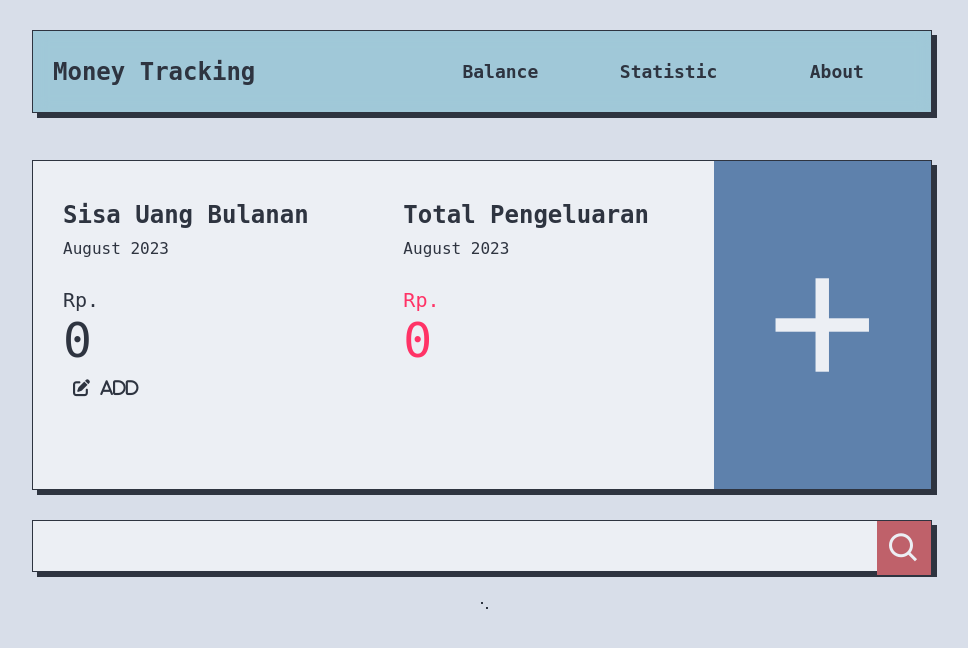
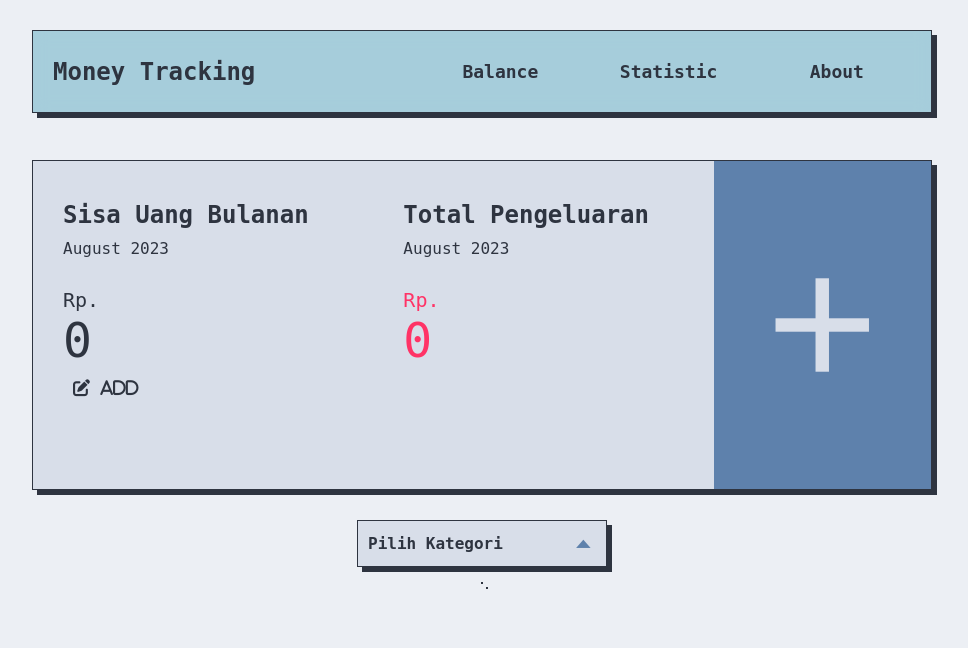
Before and after one commit to eri-purniawan/Money-Tracking-App, a PHP site: page / in a window 1280 px wide. Shown: the top 648 px of the page, without its empty margins (158-1126 px from the left). Run offline with PHP 8.4, Linux system fonts and the light colour scheme; data comes from the database, SQL or seed files in the repository; some libraries are stand-ins or nearby versions; some web fonts are replaced.

Commit message:
add search filter

```diff
--- a/ajax/data.php
+++ b/ajax/data.php
@@ -12,32 +12,16 @@ $jum_hal = ceil($tot_data / $jum_data);
 $hal_aktif = (isset($_POST['page']) ? $_POST['page'] : 1);
 $awal_data = ($jum_data * $hal_aktif) - $jum_data;
 
-//konfiurasi link
+$date_row = $db->query("SELECT DISTINCT tgl FROM $table_name WHERE pengeluaran IS NOT NULL ORDER BY tgl DESC LIMIT $awal_data, $jum_data");
+$dates = $date_row->fetchAll(PDO::FETCH_ASSOC);
+
 $jum_link = 1;
 $startNumber = ($hal_aktif > $jum_link ? $hal_aktif - $jum_link : 1);
 $endNumber = ($hal_aktif < $jum_hal - $jum_link ? $hal_aktif + $jum_link : $jum_hal);
-
-$date_row = $db->query("SELECT DISTINCT tgl FROM $table_name WHERE pengeluaran IS NOT NULL ORDER BY tgl DESC LIMIT $awal_data, $jum_data");
-$dates = $date_row->fetchAll(PDO::FETCH_ASSOC);
-
-// konfigurasi nama link agar seusai tgl
-function datePages($index)
-{
-  global $pages;
-  $i = 1;
-  $date_pages = [];
-  while ($i <= count($pages)) {
-    $c_date = $pages[count($pages) - $i]['tgl'];
-    $c_date = explode(' ', $c_date);
-    $date_pages[] = $c_date[$index];
-    $i++;
-  }
-  return $date_pages;
-}
-
 ?>
 
 <!-- tampil data pengeluaran -->
+<div class="data">
   <?php foreach ($dates as $date) : ?>
     <p class="tgl"><?= "<i class='bx bx-calendar'></i> " . $date = $date['tgl'] ?></p>
     <section class="list">
@@ -70,9 +54,8 @@ function datePages($index)
       ?>
     </p>
   <?php endforeach; ?>
+</div>
 
-
-<!-- pagination -->
 <section class="halaman">
   <?php if ($hal_aktif > 1) : ?>
 
@@ -82,9 +65,9 @@ function datePages($index)
 
   <?php for ($i = $startNumber; $i <= $endNumber; $i++) : ?>
     <?php if ($i == $hal_aktif) : ?>
-      <li class="halaman-aktif list-halaman" id="<?= $i ?>"><?= datePages(0)[count($pages) - $i] . ' ' . datePages(1)[0] ?></li>
+      <li class="halaman-aktif list-halaman" id="<?= $i ?>"><?= $i ?></li>
     <?php else : ?>
-      <li class="list-halaman" id="<?= $i ?>"><?= datePages(0)[count($pages) - $i] ?></li>
+      <li class="list-halaman" id="<?= $i ?>"><?= $i  ?></li>
     <?php endif; ?>
   <?php endfor; ?>
 
--- a/index.php
+++ b/index.php
@@ -29,9 +29,17 @@ if (isset($_POST['uang_btn'])) {
   header($_SERVER['PHP_SELF']);
 }
 
+function minchar($str)
+{
+  $patern = '/-/i';
+  if (preg_match($patern, $str)) {
+    return preg_replace($patern, ' ', $str);
+  }
+}
+
 if (isset($_POST['tambah-data'])) {
   $pengeluaran = intval(str_replace(',', '', $_POST['pengeluaran']));
-  $kategori = $_POST['kategori'];
+  $kategori = minchar($_POST['kategori']);
   $keterangan = $_POST['keterangan'];
   $uang_bulanan = $uang_bulanan - $pengeluaran;
   $tgl = date('d F Y');
@@ -146,13 +154,42 @@ foreach ($baris as $v) {
     </header>
 
     <main id="main">
-      <div class="search">
-        <input id="search" class="search-field" type="search" autofocus autocomplete="off">
-        <i class='bx bx-search bx-md'></i>
+
+      <div class="select-menu">
+
+        <div class="select-field">
+          <div id="reset" class="reset-btn">
+            <i class='bx bx-reset bx-sm'></i>
+          </div>
+          <span class="text-field">Pilih Kategori</span>
+          <i id="icon" class='bx bx-caret-down bx-sm'></i>
+        </div>
+
+        <ul class="options">
+          <li class="option">
+            <p class="option-text">Makanan</p>
+          </li>
+          <li class="option">
+            <p class="option-text">Bensin</p>
+          </li>
+          <li class="option">
+            <p class="option-text">Service Motor</p>
+          </li>
+          <li class="option">
+            <p class="option-text">Hobi</p>
+          </li>
+          <li class="option">
+            <p class="option-text">Holiday</p>
+          </li>
+          <li class="option">
+            <p class="option-text">Tagihan</p>
+          </li>
+        </ul>
+
       </div>
 
-
       <div id="data-container"></div>
+      <div id="page"></div>
 
     </main>
 
--- a/main.js
+++ b/main.js
@@ -65,15 +65,66 @@ function number_only(event) {
   }
 }
 
+penampung = document.getElementById('data-container');
+
+function ajaxHandler(value) {
+  let xhr = new XMLHttpRequest();
+
+  xhr.onreadystatechange = function () {
+    if (xhr.readyState == 4 && xhr.status == 200) {
+      penampung.innerHTML = xhr.responseText;
+    }
+  };
+
+  xhr.open('GET', 'ajax/filter_search.php?keyword=' + value, true);
+  xhr.send();
+}
+
+//search filter with ajax
+const text_field = document.querySelector('.text-field'),
+  options = document.querySelector('.options'),
+  option = document.querySelectorAll('.option'),
+  select_field = document.querySelector('.select-field'),
+  icon = document.getElementById('icon'),
+  reset = document.getElementById('reset');
+
+text_field.addEventListener('click', () => {
+  options.classList.toggle('active');
+  icon.classList.toggle('rotate');
+});
+
+option.forEach((list) => {
+  list.addEventListener('click', () => {
+    let selected = list.querySelector('.option-text').innerText;
+    options.classList.remove('active');
+    icon.classList.remove('rotate');
+    reset.classList.add('show');
+
+    let value = (text_field.innerText = selected);
+
+    ajaxHandler(value);
+  });
+});
+
+reset.addEventListener('click', () => {
+  text_field.innerText = 'Pilih Kategori';
+  reset.classList.remove('show');
+  loadDatas('#data-container', 'data.php');
+});
+
 //pagination ajax with jquery
+loadDatas('#data-container', 'data.php');
+// loadDatas('#page', 'pageData.php');
+
+function loadDatas(element, url) {
   load_data();
   function load_data(page) {
     $.ajax({
-    url: 'ajax/data.php',
+      url: 'ajax/' + url,
       method: 'POST',
       data: { page: page },
       success: function (data) {
-      $('#data-container').html(data);
+        $(element).html(data);
       },
     });
   }
@@ -81,3 +132,4 @@ $(document).on('click', '.list-halaman', function () {
     var page = $(this).attr('id');
     load_data(page);
   });
+}
--- a/style.css
+++ b/style.css
@@ -16,8 +16,8 @@
   --blue: #5e81ac;
   --versigrid: #88c0d0;
   --Nyanza: #b48ead;
-  --white: #eceff4;
-  --white-bg: #d8dee9;
+  --white: #d8dee9;
+  --white-bg: #eceff4;
   --black: #2e3440;
   --white-50: #eceff480;
   --shadow: 5px 5px var(--black);
@@ -275,30 +275,75 @@ nav .btn-menu {
   color: var(--white);
 }
 
-.search {
+.select-menu {
+  width: 250px;
+  margin: auto;
+  position: relative;
   color: var(--black);
-  position: relative;
-  margin-bottom: 30px;
+  cursor: pointer;
 }
 
-.search-field {
+.select-menu .select-field {
   background-color: var(--white);
-  width: 100%;
   padding: 10px;
-  font-size: 1.6rem;
+  font-weight: bold;
+  box-shadow: var(--shadow);
+  border: 1px solid var(--black);
+  margin-bottom: 15px;
+  display: flex;
+  justify-content: space-between;
+  align-items: center;
+}
+
+.select-menu .select-field .text-field {
+  width: 100% auto;
+}
+
+.select-menu .select-field i {
+  color: var(--blue);
+  transform: rotate(180deg);
+  transition: 0.2s ease-in-out;
+}
+
+.select-menu .select-field .rotate {
+  transform: rotate(0);
+}
+
+.select-menu .select-field .reset-btn {
+  display: none;
+  transition: 0.3s ease-in-out;
+}
+
+.select-menu .select-field .reset-btn i {
+  color: var(--red);
+}
+
+.select-menu .select-field .reset-btn:hover {
+  transform: scale(1.3) rotate(-180deg);
+}
+
+.select-menu .select-field .show {
+  display: block;
+}
+
+.select-menu .options {
+  background-color: var(--white);
   border: 1px solid var(--black);
   box-shadow: var(--shadow);
+  padding: 10px;
+  height: fit-content;
+  position: absolute;
+  z-index: 2;
+  width: 100%;
+  display: none;
 }
 
-.search i {
-  border-width: 1px 1px 0px 0px;
-  border-style: solid;
-  border-color: var(--black);
-  color: var(--white);
-  position: absolute;
-  right: 0px;
-  padding: 9px;
-  background-color: var(--red);
+.select-menu .active {
+  display: block;
+}
+
+.select-menu .options .option-text {
+  padding: 10px;
 }
 
 .list {
@@ -419,7 +464,6 @@ nav .btn-menu {
 .halaman .halaman-aktif {
   background-color: var(--blue);
   color: var(--white);
-  width: 100px;
 }
 
 @media (max-width: 576px) {
```
Lines whose indentation alone changed are shown as unchanged.
